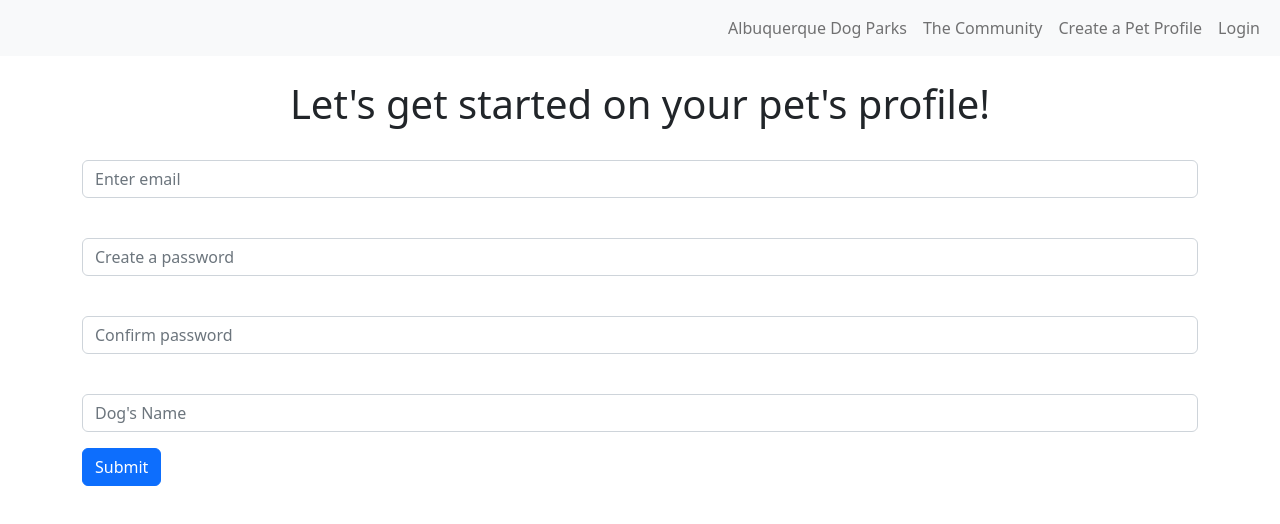
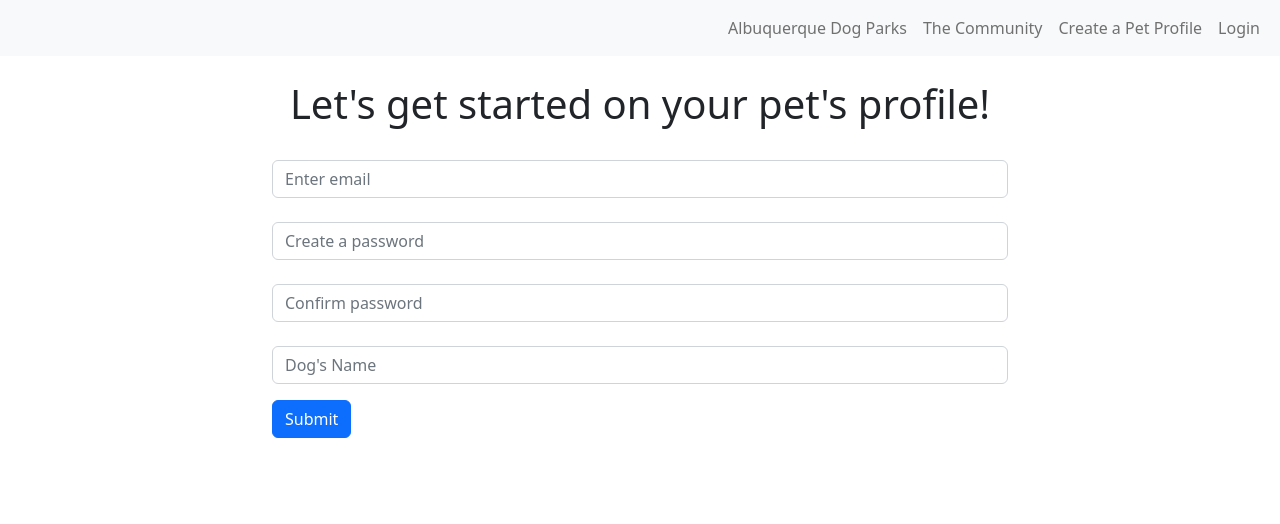
Before and after one commit to capstone-project-dogpark/dogpark, a React (Vite) app in the folder frontend/: page /SignUp in a window 1280 px wide. Shown: the top 524 px of the page. Built offline with nearby package versions, Linux system fonts and the light colour scheme.

Commit message:
changed form width

```diff
--- a/frontend/src/ui/SignUp.jsx
+++ b/frontend/src/ui/SignUp.jsx
@@ -12,31 +12,33 @@ export function SignUp () {
 
             <Container>
                 <Row className="justify-content-center">
+                    <Col className="col-8">
             <Form>
-                <Form.Group className="mb-3" controlId="enterEmail">
+                <Form.Group controlId="enterEmail">
                     <Form.Label></Form.Label>
                     <Form.Control type="email" placeholder="Enter email" />
                     <Form.Text className="text-muted">
                     </Form.Text>
                 </Form.Group>
-                <Form.Group className="mb-3" controlId="createPassword">
+                <Form.Group controlId="createPassword">
                     <Form.Label></Form.Label>
                     <Form.Control type="email" placeholder="Create a password" />
                     <Form.Text className="text-muted">
                     </Form.Text>
                 </Form.Group>
-                <Form.Group className="mb-3" controlId="confirmPassword">
+                <Form.Group controlId="confirmPassword">
                     <Form.Label></Form.Label>
                     <Form.Control type="email" placeholder="Confirm password" />
                     <Form.Text className="text-muted">
                     </Form.Text>
                 </Form.Group>
-                <Form.Group className="mb-3" controlId="dogsName">
+                <Form.Group controlId="dogsName">
                     <Form.Label></Form.Label>
                     <Form.Control type="password" placeholder="Dog's Name" />
                 </Form.Group>
-                <Button type="submit">Submit</Button>
+                <Button className="mt-3" type="submit">Submit</Button>
             </Form>
+                    </Col>
                 </Row>
             </Container>
         </>
```
